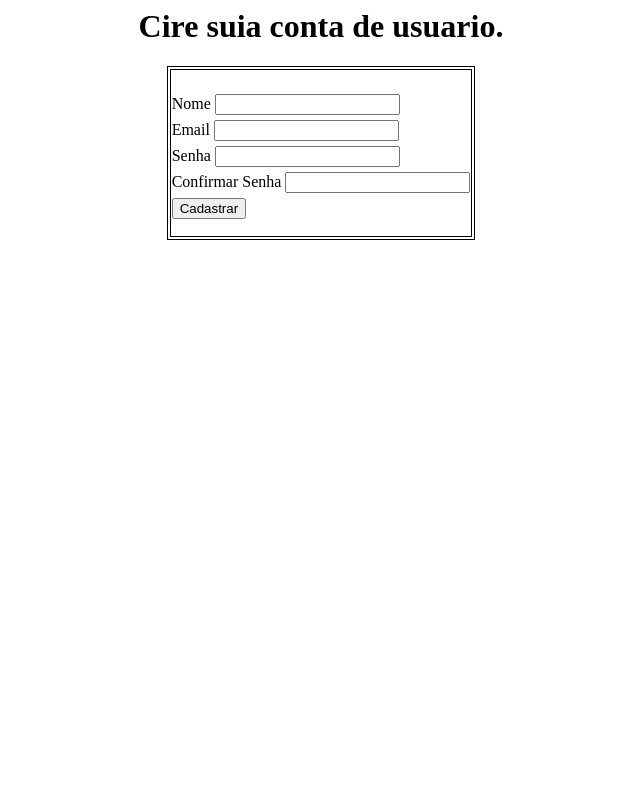
After one commit to NaranoNVA/AulasPHP, a PHP site: page /usuario/cadastro.php in a window 1280 px wide. The commit adds this page. Shown: the whole page, without its empty margins (319-959 px from the left). Run offline with PHP 8.4, Linux system fonts and the light colour scheme; data that the repository does not hold is empty.

Commit message:
Cadastro de Usuario pela UI e listagem

```diff
--- a/login_db/db.php
+++ b/login_db/db.php
@@ -2,7 +2,7 @@
 
 $dsn = 'sqlsrv:Server=localhost\sqlexpress;Database=PhpAula';
 $user = 'sa';
-$password = 'huesenha4455';
+$password = 'A3154868e@';
 
 
 $db = new PDO($dsn, $user, $password);
--- a/login_db/footer_tpl.php
+++ b/login_db/footer_tpl.php
@@ -1,2 +1,3 @@
+
     </body>
 </html>
--- a/login_db/index_menu_tpl.php
+++ b/login_db/index_menu_tpl.php
@@ -2,5 +2,6 @@
     <a style="margin-left:5px" href="/AulasPHP/login_db/nps_tpl.php">NPS</a>
     <a style="margin-left:5px" href="/AulasPHP/login_db/outro.php">Outro</a>
     <a style="margin-left:5px" href="/AulasPHP/login_db/qualquer.php">Qualquer</a>
+    <a style="margin-left:5px" href="/AulasPHP/login_db/usuario/">Usuarios</a>
     <a style="margin-left:5px" href="/AulasPHP/login_db/sair.php">Sair</a>
 </div>
--- a/login_db/index_tpl.php
+++ b/login_db/index_tpl.php
@@ -10,7 +10,6 @@
 </head>
 
 <body>
-    <br><br><br><br>
     <div style="text-align: center;">
         <table>
             <tr>
@@ -30,6 +29,10 @@
                         <input type="password" id="senha" name="senha">
                         </div>
 
+                        <div style="margin-top:5px;">
+                        <a href="usuario/cadastro.php">Cadastre-se</a>
+                        </div>
+
                         <div style="margin-top:5px;"><input type="submit" name="entrar" value="Entrar"></div>
                     </form>
                 </td>
--- a/login_db/nps.php
+++ b/login_db/nps.php
@@ -13,7 +13,7 @@ $explicacao = $_POST['explicacao'];
 
 echo "<div><p>Você deu a nota $nota pelo motivo \"$explicacao\" </p></div>";
 
-$db = new PDO('sqlsrv:Server=localhost\sqlexpress;Database=PhpAula', 'sa', 'huesenha4455');
+$db = new PDO('sqlsrv:Server=localhost\sqlexpress;Database=PhpAula', 'sa', 'A3154868e@');
 
 $stmt = $db->prepare('	INSERT INTO dbo.nps ( nota, explicacao) VALUES ( :nota, :explicacao)');
 
--- a/login_db/sessao.php
+++ b/login_db/sessao.php
@@ -3,6 +3,6 @@
 session_start();
 
 if ( !isset($_SESSION['login']) ) {
-    header('Location: /AulasPHP/login_dv/index.php');
+    header('Location: /AulasPHP/login_db/index.php');
 
 }
--- /dev/null
+++ b/login_db/usuario/cadastro.php
@@ -0,0 +1,9 @@
+<?php
+
+if( isset($_POST['cadastrar']) ){
+    require 'controller/consist_cadastro.php';
+}
+
+
+//var_dump($_POST);
+include 'view/cadastro_tpl.php';
--- /dev/null
+++ b/login_db/usuario/view/cadastro_tpl.php
@@ -0,0 +1,67 @@
+<html>
+
+<head>
+    <style>
+        table{
+            margin-left: auto;
+            margin-right: auto;
+            margin-top: 20px;
+        }
+        table,
+        th,
+        td {
+            border: 1px solid black;
+        }
+    </style>
+    <title>Meu site</title>
+</head>
+
+<body>
+    <div style="text-align: center;">
+        <h1>Cire suia conta de usuario.</h1>
+        <table>
+            <tr>
+                <td>
+                    <form method="post" action="cadastro.php">
+                        <br>
+                        <?php
+
+                        if (count($erros) > 0){
+
+                            foreach ($erros as $erro){
+                                echo '<div style="color: red">';
+                                echo $erro;
+                                echo '</div>';
+                            }
+
+                        }
+                        ?>
+
+                        <div style="margin-top:5px;">
+                            <label for="nome">Nome</label>
+                            <input type="text" id="nome" name="nome" require>
+                        </div>
+
+                        <div style="margin-top:5px;">
+                            <label for="email">Email</label>
+                            <input type="text" id="email" name="email" require>
+                        </div>
+
+                        <div style="margin-top:5px;">
+                            <label for="senha">Senha</label>
+                            <input type="password" id="senha" name="senha" require>
+                        </div>
+
+                        <div style="margin-top:5px;">
+                            <label for="csenha">Confirmar Senha</label>
+                            <input type="password" id="csenha" name="csenha" require>
+                        </div>
+                        <div style="margin-top:5px;"><input type="submit" name="cadastrar" value="Cadastrar"></div>
+                    </form>
+                </td>
+            </tr>
+        </table>
+    </div>
+</body>
+
+</html>
--- a/pdo/config.php
+++ b/pdo/config.php
@@ -2,6 +2,6 @@
 
 define( 'DSN', 'sqlsrv:Server=localhost\sqlexpress;Database=PhpAula');
 define( 'USER', 'sa');
-define( 'PASS', 'huesenha4455');
+define( 'PASS', 'A3154868e@');
 
 ?>
--- a/pdo/index.php
+++ b/pdo/index.php
@@ -9,7 +9,7 @@ include 'db.php'; //Configuração do SQL pelo include
 /* Configuração do SQL pelas variaveis
 $dns = 'sqlsrv:Server=localhost\sqlexpress;Database=PhpAula';
 $user = 'sa';
-$password = 'huesenha4455';
+$password = 'A3154868e@';
 $db = new PDO( $dns, $user, $password );
 */
 
```
Also changed, not shown: login_db/usuario/controller/consist_cadastro.php (added, +35 -0 lines), login_db/usuario/index.php (added, +12 -0 lines), login_db/usuario/model/dados.php (added, +27 -0 lines), login_db/usuario/view/lista.php (added, +21 -0 lines).
